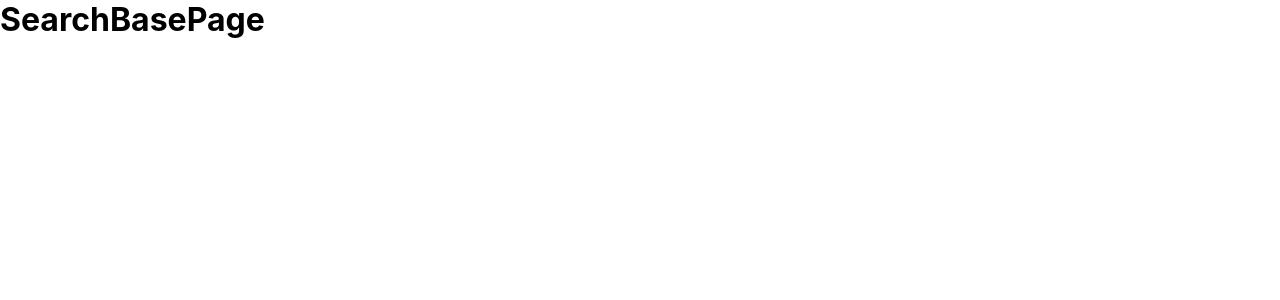
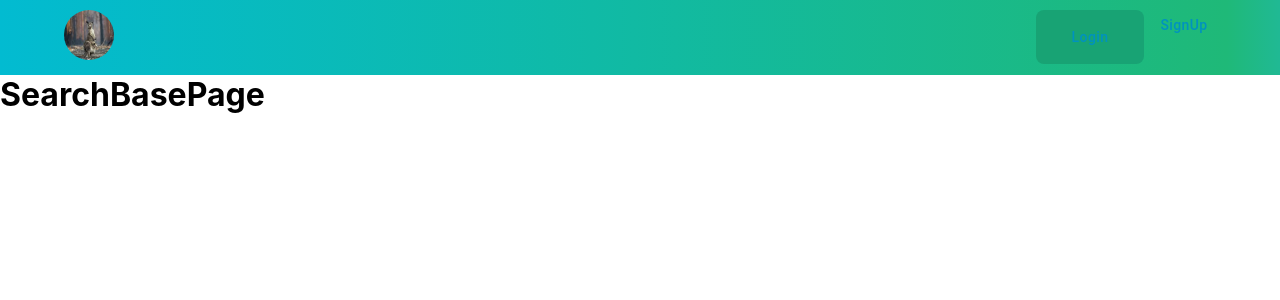
Before and after one commit to tigabum/prec-clone, a React (Create React App) app: page / in a window 1280 px wide. Shown: the top 300 px of the page. Built offline with nearby package versions, Linux system fonts and the light colour scheme.

Commit message:
feat: add home page

```diff
--- a/package.json
+++ b/package.json
@@ -7,7 +7,8 @@
     "@emotion/styled": "^11.11.0",
     "@fontsource/roboto": "^5.0.8",
     "@mui/icons-material": "^5.14.11",
-    "@mui/material": "^5.14.11",
+    "@mui/material": "^5.14.12",
+    "@mui/styles": "^5.14.12",
     "@testing-library/jest-dom": "^5.17.0",
     "@testing-library/react": "^13.4.0",
     "@testing-library/user-event": "^13.5.0",
--- /dev/null
+++ b/src/apps/searchBase/pages/UserProfile/index.js
@@ -0,0 +1,11 @@
+import React from "react";
+
+function UserProfile() {
+  return (
+    <div>
+      <h1>UserProfilePage</h1>
+    </div>
+  );
+}
+
+export default UserProfile;
--- a/src/apps/searchBase/routes.js
+++ b/src/apps/searchBase/routes.js
@@ -1,6 +1,8 @@
 import { Route, Switch } from "react-router-dom";
 import paths from "../../paths";
 import SearchBase from "./pages/SearchBase";
+import UserProfile from "./pages/UserProfile";
+import SearchBaseLayout from "../../layouts/SearchBaseLayout";
 
 const BaseRoutes = () => {
   return (
@@ -12,6 +14,7 @@ const BaseRoutes = () => {
       ]}
       exact
     >
+      <SearchBaseLayout>
         <Switch>
           <Route
             path={[
@@ -20,8 +23,14 @@ const BaseRoutes = () => {
             ]}
             exact
             component={SearchBase}
-        ></Route>
+          />
+          <Route
+            path={paths.searchBasePaths.usersProfile.pattern}
+            exact
+            component={UserProfile}
+          />
         </Switch>
+      </SearchBaseLayout>
     </Route>
   );
 };
--- /dev/null
+++ b/src/layouts/SearchBaseLayout/index.js
@@ -0,0 +1,16 @@
+import React from "react";
+import Box from "@mui/material/Box";
+import SearchBaseLayoutStyles from "./styles";
+import SearchBaseHeader from "../../shared/components/SearchBaseHeader";
+
+function SearchBaseLayout({ children }) {
+  const classes = SearchBaseLayoutStyles();
+  return (
+    <Box className={classes.root}>
+      <SearchBaseHeader />
+      {children}
+    </Box>
+  );
+}
+
+export default SearchBaseLayout;
--- /dev/null
+++ b/src/layouts/SearchBaseLayout/styles.js
@@ -0,0 +1,13 @@
+// import { createStyles, makeStyles } from "@mui/styles";
+import { createStyles, makeStyles } from "@mui/styles";
+
+export default makeStyles((theme) =>
+  createStyles({
+    root: {
+      display: "flex",
+      flexDirection: "column",
+      height: "100vh",
+      paddingTop: "75px",
+    },
+  })
+);
--- /dev/null
+++ b/src/shared/components/SearchBaseHeader/index.js
@@ -0,0 +1,53 @@
+import * as React from "react";
+import AppBar from "@mui/material/AppBar";
+import Box from "@mui/material/Box";
+import Toolbar from "@mui/material/Toolbar";
+import IconButton from "@mui/material/IconButton";
+import Typography from "@mui/material/Typography";
+import Menu from "@mui/material/Menu";
+import MenuIcon from "@mui/icons-material/Menu";
+import Container from "@mui/material/Container";
+import Avatar from "@mui/material/Avatar";
+import Button from "@mui/material/Button";
+import Tooltip from "@mui/material/Tooltip";
+import MenuItem from "@mui/material/MenuItem";
+import AdbIcon from "@mui/icons-material/Adb";
+import logo from "../../../assets/images/download.jpeg";
+
+import searchBaseHeaderLayout from "./styles";
+import { Link } from "@mui/material";
+
+function SearchBaseHeader({ maxWidth }) {
+  const classes = searchBaseHeaderLayout();
+  const isUserAuthenticated = false;
+  return (
+    <AppBar position="fixed" id="menu" elevation={0} className={classes.appBar}>
+      <Container maxWidth={maxWidth}>
+        <Toolbar disableGutters className={classes.toolbar}>
+          <Box>
+            <Link href="/">
+              <img src={logo} alt="image" className={classes.logo} />
+            </Link>
+          </Box>
+          <Box display="flex">
+            {isUserAuthenticated ? (
+              <Box>
+                <Typography>User is authenticated</Typography>
+              </Box>
+            ) : (
+              <>
+                <Box mr={1} className={classes.buttonLogin}>
+                  <Button>Login</Button>
+                </Box>
+                <Box className={classes.buttonSignup}>
+                  <Button> SignUp</Button>
+                </Box>
+              </>
+            )}
+          </Box>
+        </Toolbar>
+      </Container>
+    </AppBar>
+  );
+}
+export default SearchBaseHeader;
--- /dev/null
+++ b/src/shared/components/SearchBaseHeader/styles.js
@@ -0,0 +1,42 @@
+// import { createStyles, makeStyles } from "@mui/styles";
+import { createStyles, makeStyles } from "@mui/styles";
+import palette from "../../../theme/palette";
+
+export default makeStyles((theme) =>
+  createStyles({
+    appBar: {
+      background: palette.gradients.brandingMain,
+      flexGrow: 1,
+      minHeight: 75,
+    },
+    toolbar: {
+      justifyContent: "space-between",
+    },
+    logo: {
+      borderRadius: "50%",
+      overflow: "hidden",
+      width: "50px",
+      height: "50px",
+      objectFit: "cover",
+      padding: "10px 0 10px 0",
+      // margin: "16px 0 16px 0",
+    },
+    buttonLogin: {
+      background: palette.colors.loginButton,
+      color: "red",
+      fontSize: "0.938rem",
+      fontWeight: 500,
+      letterSpacing: "0.029em",
+      padding: "12px 22px",
+      borderRadius: "8px",
+      "&:hover": {
+        background: palette.secondary.light,
+        color: "white",
+      },
+      "&: active": {
+        background: palette.secondary.main,
+      },
+    },
+    buttonSignup: {},
+  })
+);
```
Also changed, not shown: src/assets/images/download.jpeg (added), 1 other file (tests, documents, lock files or other folders). Lines whose indentation alone changed are shown as unchanged.
